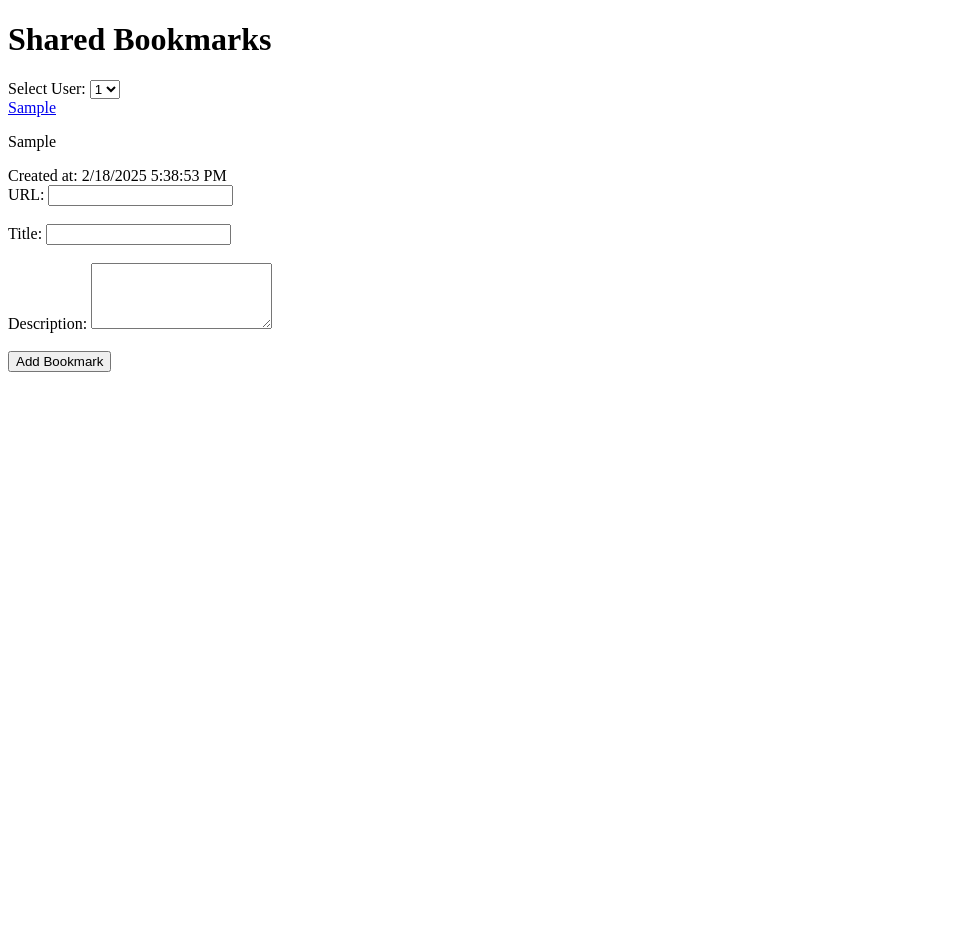
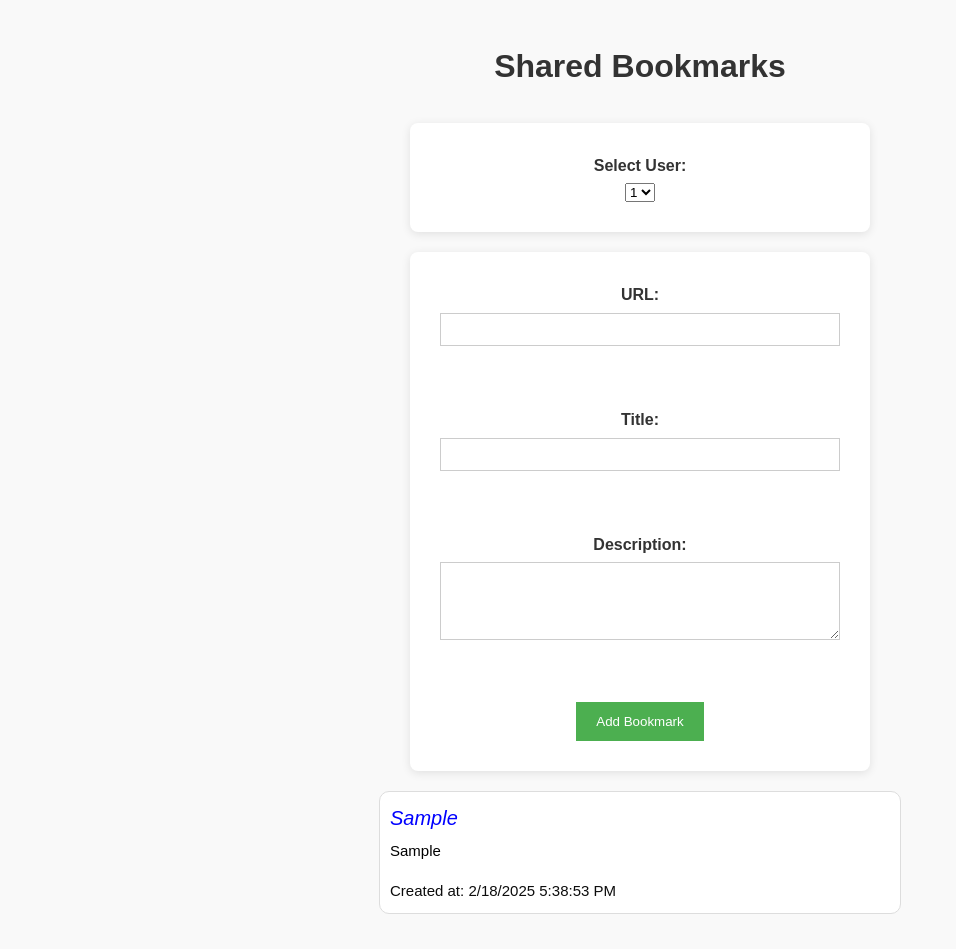
Before and after one commit to Della-Bella/Project-Shared-Bookmarks--Piscine, a plain HTML site: page index.html in a window 1280 px wide. Both pictures are taken after typing "Sample", "Sample", "Sample" into the empty fields and a click on the button "Add Bookmark". Shown: the whole page, without its empty margins (0-956 px from the left). Before the commit the page ends 800 px from the top, so only its background shows below. Drawn offline with Linux system fonts and the light colour scheme.

Commit message:
Changed position of elements

```diff
--- a/index.html
+++ b/index.html
@@ -3,6 +3,7 @@
 <head>
   <meta charset="UTF-8">
   <meta name="viewport" content="width=device-width, initial-scale=1.0">
+    <link rel="stylesheet" href="style.css">
   <title>Bookmark Project</title>
 </head>
 <body>
@@ -14,13 +15,8 @@
         <select id="user-select" name="user-select">
    <!-- Users Options  -->
  </select>
-
   </div>
 
-  <section id="bookmark-list">
-
-    <!-- Bookmarks  -->
-  </section>
 
   <form id="bookmarkForm">
 
@@ -36,6 +32,11 @@
     <button type="submit">Add Bookmark</button>
   </form>
 
+  <section id="bookmark-list">
+
+    <!-- Bookmarks  -->
+  </section>
+
  <script type="module" src="script.js"></script>
 
 </body>
--- /dev/null
+++ b/style.css
@@ -0,0 +1,94 @@
+body {
+    font-family: sans-serif;
+    margin: 0;
+    display: flex;
+    flex-direction: column;
+    align-items: center;
+    padding: 20px;
+    background-color: #f9f9f9;
+    color: #333;
+    line-height: 1.6;
+
+
+}
+
+.container-book,
+form {
+    max-width: 700px;
+    margin: 0 auto;
+    background-color: #fff;
+    padding: 30px;
+    border-radius: 8px;
+    box-shadow: 0 2px 10px rgba(0, 0, 0, 0.1);
+    width: 400px;
+    margin-top: 20px;
+    align-items: center;
+    display: flex;
+    flex-direction: column;
+    align-items: center;
+}
+
+h1 {
+    text-align: center;
+    margin-bottom: 10px;
+}
+
+label {
+    display: block;
+    margin-bottom: 5px;
+    font-weight: bold;
+}
+
+input[type="text"],
+textarea {
+    width: 100%;
+    padding: 8px;
+    margin-bottom: 10px;
+    border: 1px solid #ccc;
+    box-sizing: border-box;
+}
+
+button[type="submit"] {
+    background-color: #4CAF50;
+    color: white;
+    padding: 12px 20px;
+    border: none;
+    cursor: pointer;
+}
+
+button[type="submit"]:hover {
+    background-color: #3e8e41;
+}
+
+#bookmark-list div {
+    margin-top: 20px;
+    margin-bottom: 15px;
+    padding: 10px;
+    border: 1px solid #ddd;
+     width: 500px;
+     background-color: #ffffff;
+      border-radius: 10px;
+}
+
+#bookmark-list a {
+    font-weight: bold;
+    color: blue;
+    text-decoration: none;
+    font-style: italic;
+    font-weight: lighter;
+    font-size: 20px;
+}
+
+#bookmark-list p {
+    color: #000000;
+    margin-top: 5px;
+    font-size: 15px;
+
+
+}
+
+#bookmark-list span {
+    font-size: 0.8em;
+    color: #0c0c0c;
+     font-size: 15px;
+}
```
